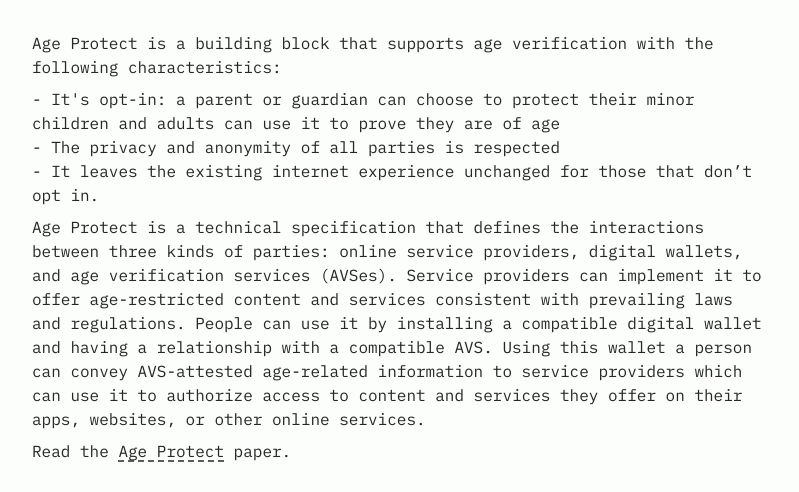
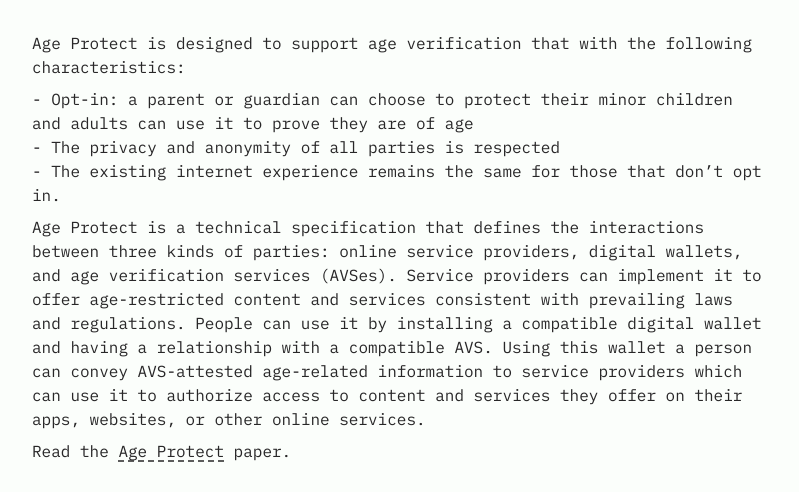
Before and after one commit to MeeFoundation/ageprotect-landing, an Astro site: page / in a window 1280 px wide. Shown: the part 258-750 px from the top of the page, without its empty margins (240-1039 px from the left). Built offline with nearby package versions, Linux system fonts and the light colour scheme; Astro itself is replaced by a stand-in of ours.

Commit message:
better wording

```diff
--- a/src/pages/index.astro
+++ b/src/pages/index.astro
@@ -41,12 +41,12 @@
       </a>
 
       <p>
-        Age Protect is a building block that supports age verification with the following characteristics:
+        Age Protect is designed to support age verification that with the following characteristics:
       </p>
       <ol>
-        <li>- It's opt-in: a parent or guardian can choose to protect their minor children and adults can use it to prove they are of age </li>
+        <li>- Opt-in: a parent or guardian can choose to protect their minor children and adults can use it to prove they are of age </li>
         <li>- The privacy and anonymity of all parties is respected </li>
-        <li>- It leaves the existing internet experience unchanged for those that don’t opt in. </li>
+        <li>- The existing internet experience remains the same for those that don’t opt in. </li>
       </ol>
       <p>
       Age Protect is a technical specification that defines the interactions between three kinds of parties: online service providers, digital wallets, and age verification services (AVSes). Service providers can implement it to offer age-restricted content and services consistent with prevailing laws and regulations. People can use it by installing a compatible digital wallet and having a relationship with a compatible AVS. Using this wallet a person can convey AVS-attested age-related information to service providers which can use it to authorize access to content and services they offer on their apps, websites, or other online services.
```
